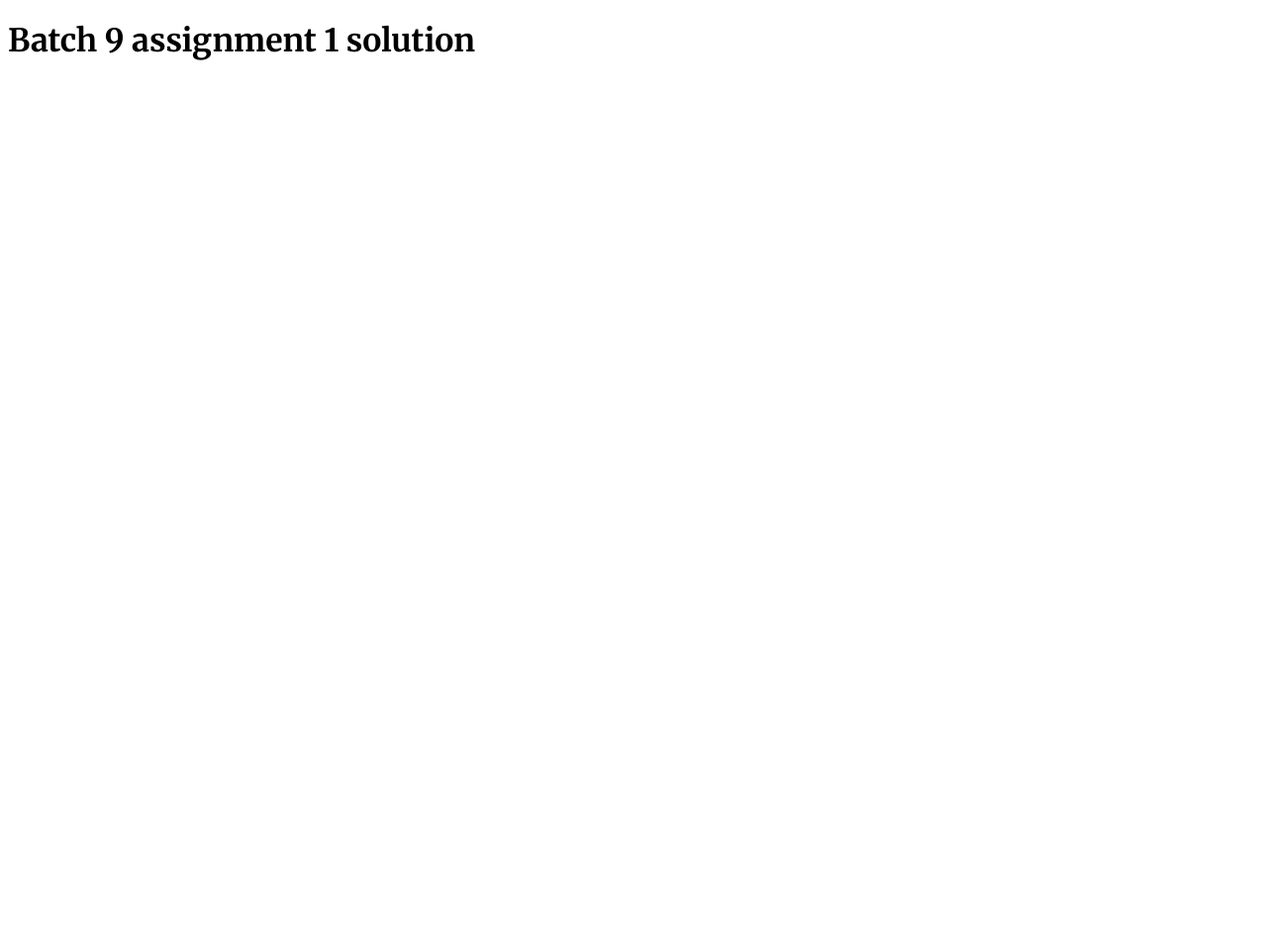
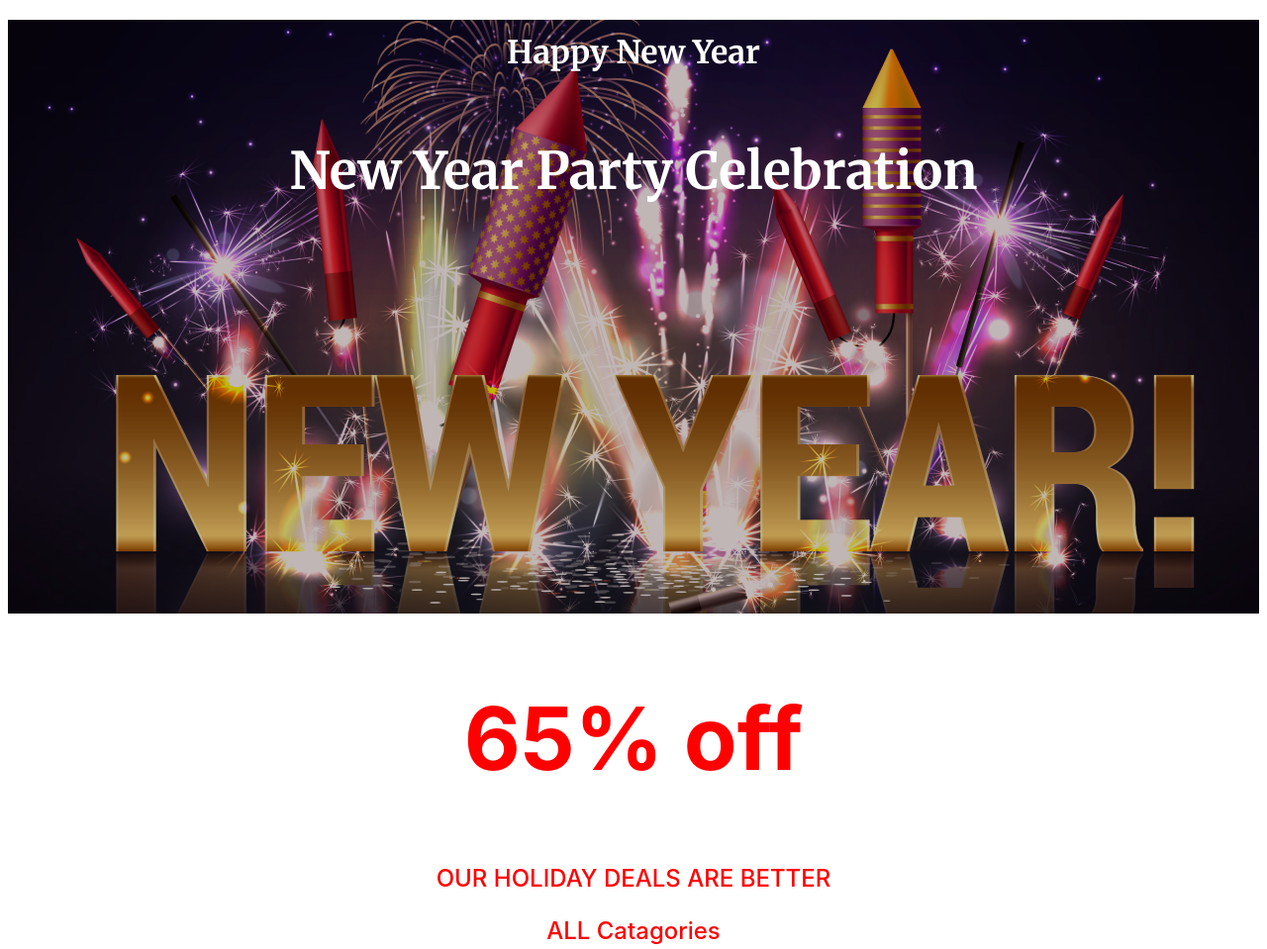
Before and after one commit to Anas-Uddin/batch-9-assingment-1-soution, a plain HTML site: page index.html in a window 1280 px wide. Shown: the top 959 px of the page at 99% size. Before the commit the page ends 800 px from the top, so only its background shows below. Drawn offline with Linux system fonts and the light colour scheme.

Commit message:
added 2nd section

```diff
--- a/index.html
+++ b/index.html
@@ -7,6 +7,23 @@
     <link rel="stylesheet" href="style.css">
 </head>
 <body>
-    <h1>Batch 9 assignment 1 solution</h1>
+    <header class="banner-container">
+        <div class="banner-content">
+            <p>Happy New Year</p>
+            <h1>New Year Party Celebration</h1>
+        </div>
+    </header>
+    <main>
+        <!-- 65%section starts here  -->
+         <section class="second-section-container">
+            <div>
+                <h1>65% off</h1>
+                <p>OUR HOLIDAY DEALS ARE BETTER</p>
+                <h3>ALL Catagories</h3>
+            </div>
+            <img src="images/New Year Photo.png" alt="new year photo">
+         </section>
+    </main>
+    <footer></footer>
 </body>
 </html>
--- a/style.css
+++ b/style.css
@@ -2,3 +2,64 @@
 body{
     font-family: "Merriweather", serif;
 }
+/* banner section style */
+.banner-container{
+    max-width: 1320px;
+    min-height: 600px;
+    margin: 0 auto;
+    margin-top: 20px;
+    background-image: url("images/Banner\ Image.png");
+    background-position: center;
+    background-repeat: no-repeat;
+    background-attachment: fixed;
+    background-color: rgb(96, 91, 91);
+    background-blend-mode: overlay;
+}
+.banner-content{
+    color: white;
+    display: flex;
+    align-items: center;
+    flex-direction: column;
+    justify-content: center;
+    height: 200px;
+}
+.banner-content p{
+    font-size: 32px;
+    font-weight: 700;
+}
+.banner-content h1{
+    font-size: 52px;
+    font-weight: 700;
+}
+.second-section-container{
+    width: 802px;
+    height: 806px;
+    margin: 0 auto;
+}
+main section div h1{
+    color: rgb(255, 0, 0);
+    font-family: Inter;
+    font-size: 88px;
+    font-weight: 700;
+    line-height: 107px;
+    letter-spacing: 0%;
+    display: flex;
+    align-items: center;
+    flex-direction: column;
+    justify-content: center;
+}
+main section div p,h3{
+    color: rgb(255, 0, 0);
+    font-family: Inter;
+    font-size: 24px;
+    font-weight: 500;
+    line-height: 29px;
+    letter-spacing: 0%;
+    display: flex;
+    align-items: center;
+    flex-direction: column;
+    justify-content: center;
+}
+main section img{
+    max-width: 700px;
+}
```
